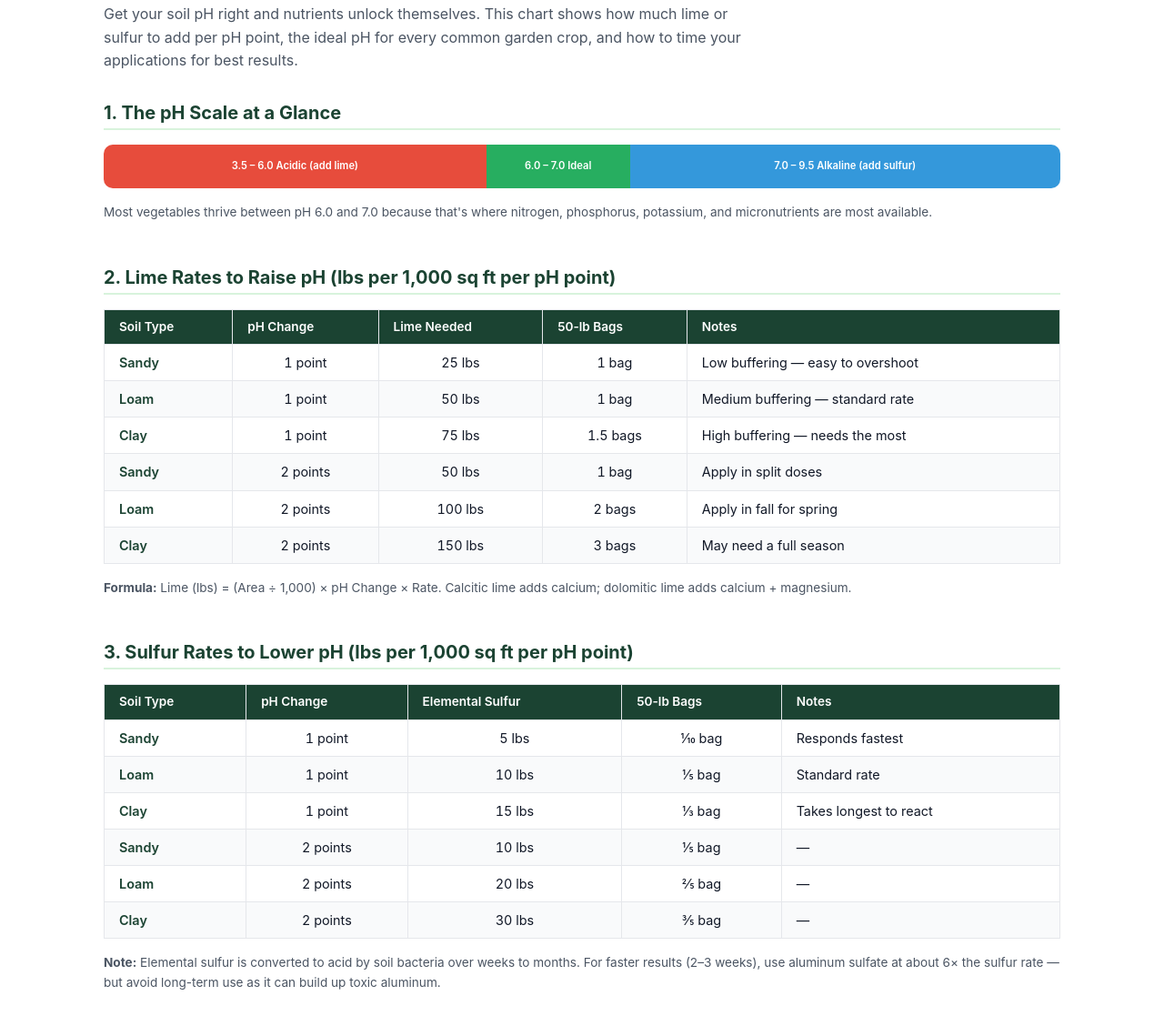
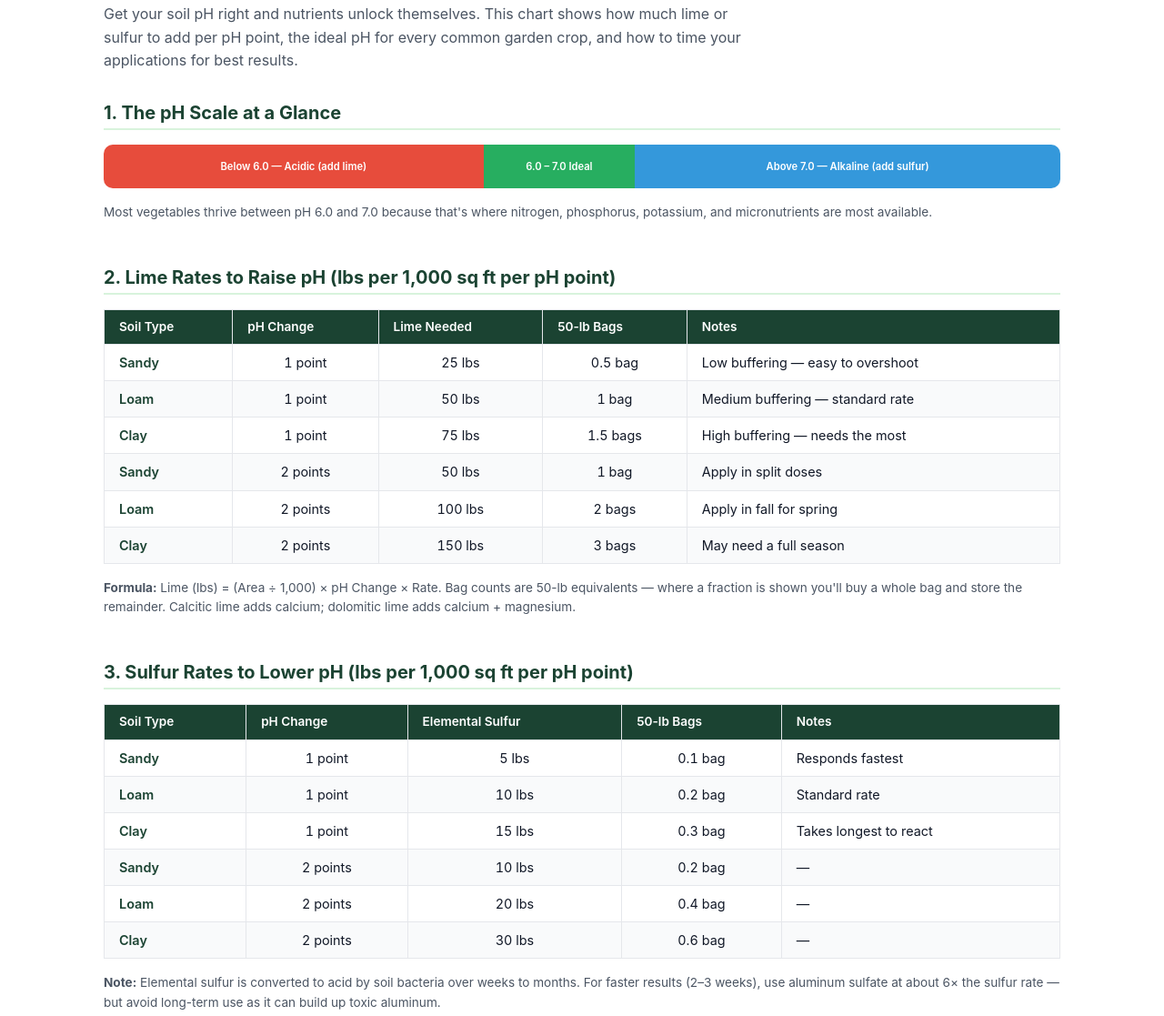
Before and after one commit to Zhou-Xiaoyong/homesteadcalc, a plain HTML site: page printables/soil-ph-chart.html in a window 1280 px wide. Shown: the part 234-1351 px from the top of the page at 91% size. Drawn offline with Linux system fonts and the light colour scheme.

Commit message:
fix(soil-ph): correct bag counts and remove overlapping pH range labels
- printables/soil-ph-chart: Sandy 1pt lime 1 bag -> 0.5 bag (25 lbs / 50 lb)
- sulfur table: Clay 1pt 15 lbs 1/3 bag -> 0.3 bag; column switched to decimals
- note bag counts are 50-lb equivalents
- pH scale: 3.5-6.0 / 7.0-9.5 -> Below 6.0 / Above 7.0 to remove boundary overlap
- calculator result label -> Bags to Buy (50 lb each)
- sitemap: refresh lastmod for both pages

```diff
--- a/printables/soil-ph-chart.html
+++ b/printables/soil-ph-chart.html
@@ -196,6 +196,7 @@
     .ph-scale .acidic { background: #e74c3c; flex: 4; display: flex; align-items: center; justify-content: center; }
     .ph-scale .neutral { background: #27ae60; flex: 1.5; display: flex; align-items: center; justify-content: center; }
     .ph-scale .alkaline { background: #3498db; flex: 4.5; display: flex; align-items: center; justify-content: center; }
+    .ph-scale > div { padding: 0 8px; line-height: 1.25; }
 
     @media print {
       .site-header,
@@ -352,9 +353,9 @@
     <section class="print-section">
       <h2>1. The pH Scale at a Glance</h2>
       <div class="ph-scale">
-        <div class="acidic">3.5 – 6.0 Acidic (add lime)</div>
+        <div class="acidic">Below 6.0 — Acidic (add lime)</div>
         <div class="neutral">6.0 – 7.0 Ideal</div>
-        <div class="alkaline">7.0 – 9.5 Alkaline (add sulfur)</div>
+        <div class="alkaline">Above 7.0 — Alkaline (add sulfur)</div>
       </div>
       <p style="font-size:0.85rem;color:var(--text-secondary);margin-bottom:0;">Most vegetables thrive between pH 6.0 and 7.0 because that's where nitrogen, phosphorus, potassium, and micronutrients are most available.</p>
     </section>
@@ -367,7 +368,7 @@
             <tr><th>Soil Type</th><th>pH Change</th><th>Lime Needed</th><th>50-lb Bags</th><th>Notes</th></tr>
           </thead>
           <tbody>
-            <tr><td class="highlight">Sandy</td><td class="num">1 point</td><td class="num">25 lbs</td><td class="num">1 bag</td><td>Low buffering — easy to overshoot</td></tr>
+            <tr><td class="highlight">Sandy</td><td class="num">1 point</td><td class="num">25 lbs</td><td class="num">0.5 bag</td><td>Low buffering — easy to overshoot</td></tr>
             <tr><td class="highlight">Loam</td><td class="num">1 point</td><td class="num">50 lbs</td><td class="num">1 bag</td><td>Medium buffering — standard rate</td></tr>
             <tr><td class="highlight">Clay</td><td class="num">1 point</td><td class="num">75 lbs</td><td class="num">1.5 bags</td><td>High buffering — needs the most</td></tr>
             <tr><td class="highlight">Sandy</td><td class="num">2 points</td><td class="num">50 lbs</td><td class="num">1 bag</td><td>Apply in split doses</td></tr>
@@ -376,7 +377,7 @@
           </tbody>
         </table>
       </div>
-      <p style="font-size:0.85rem;color:var(--text-secondary);"><strong>Formula:</strong> Lime (lbs) = (Area ÷ 1,000) × pH Change × Rate. Calcitic lime adds calcium; dolomitic lime adds calcium + magnesium.</p>
+      <p style="font-size:0.85rem;color:var(--text-secondary);"><strong>Formula:</strong> Lime (lbs) = (Area ÷ 1,000) × pH Change × Rate. Bag counts are 50-lb equivalents — where a fraction is shown you'll buy a whole bag and store the remainder. Calcitic lime adds calcium; dolomitic lime adds calcium + magnesium.</p>
     </section>
 
     <section class="print-section">
@@ -387,12 +388,12 @@
             <tr><th>Soil Type</th><th>pH Change</th><th>Elemental Sulfur</th><th>50-lb Bags</th><th>Notes</th></tr>
           </thead>
           <tbody>
-            <tr><td class="highlight">Sandy</td><td class="num">1 point</td><td class="num">5 lbs</td><td class="num">⅒ bag</td><td>Responds fastest</td></tr>
-            <tr><td class="highlight">Loam</td><td class="num">1 point</td><td class="num">10 lbs</td><td class="num">⅕ bag</td><td>Standard rate</td></tr>
-            <tr><td class="highlight">Clay</td><td class="num">1 point</td><td class="num">15 lbs</td><td class="num">⅓ bag</td><td>Takes longest to react</td></tr>
-            <tr><td class="highlight">Sandy</td><td class="num">2 points</td><td class="num">10 lbs</td><td class="num">⅕ bag</td><td>—</td></tr>
-            <tr><td class="highlight">Loam</td><td class="num">2 points</td><td class="num">20 lbs</td><td class="num">⅖ bag</td><td>—</td></tr>
-            <tr><td class="highlight">Clay</td><td class="num">2 points</td><td class="num">30 lbs</td><td class="num">⅗ bag</td><td>—</td></tr>
+            <tr><td class="highlight">Sandy</td><td class="num">1 point</td><td class="num">5 lbs</td><td class="num">0.1 bag</td><td>Responds fastest</td></tr>
+            <tr><td class="highlight">Loam</td><td class="num">1 point</td><td class="num">10 lbs</td><td class="num">0.2 bag</td><td>Standard rate</td></tr>
+            <tr><td class="highlight">Clay</td><td class="num">1 point</td><td class="num">15 lbs</td><td class="num">0.3 bag</td><td>Takes longest to react</td></tr>
+            <tr><td class="highlight">Sandy</td><td class="num">2 points</td><td class="num">10 lbs</td><td class="num">0.2 bag</td><td>—</td></tr>
+            <tr><td class="highlight">Loam</td><td class="num">2 points</td><td class="num">20 lbs</td><td class="num">0.4 bag</td><td>—</td></tr>
+            <tr><td class="highlight">Clay</td><td class="num">2 points</td><td class="num">30 lbs</td><td class="num">0.6 bag</td><td>—</td></tr>
           </tbody>
         </table>
       </div>
--- a/sitemap.xml
+++ b/sitemap.xml
@@ -566,7 +566,7 @@
   </url>
   <url>
     <loc>https://homesteadcalc.com/calculators/soil-ph-amendment</loc>
-    <lastmod>2026-07-23</lastmod>
+    <lastmod>2026-11-16</lastmod>
     <changefreq>monthly</changefreq>
     <priority>0.8</priority>
   </url>
@@ -590,7 +590,7 @@
   </url>
   <url>
     <loc>https://homesteadcalc.com/printables/soil-ph-chart</loc>
-    <lastmod>2026-07-23</lastmod>
+    <lastmod>2026-11-16</lastmod>
     <changefreq>monthly</changefreq>
     <priority>0.7</priority>
   </url>
```
Also changed, not shown: calculators/soil-ph-amendment.html (+1 -1 lines).
